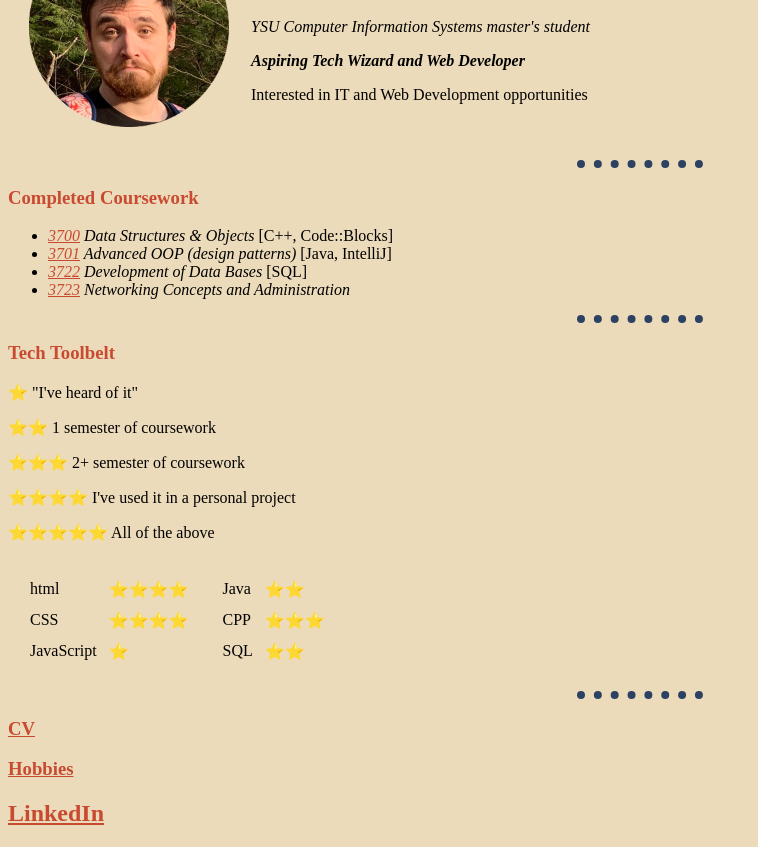
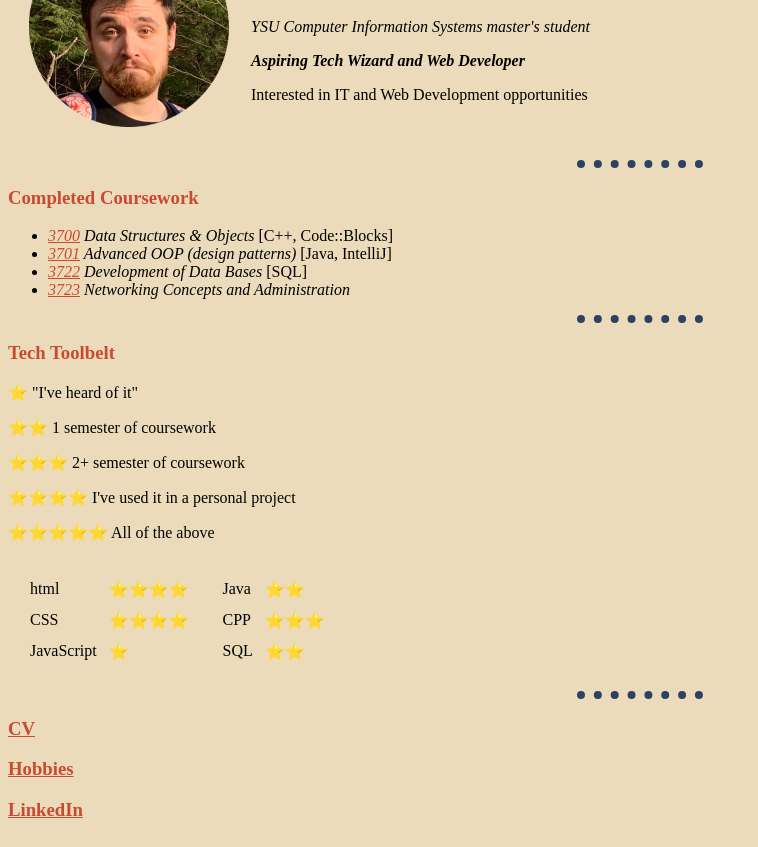
Before and after one commit to motmFN/cv, a plain HTML site: page index.html in a window 1280 px wide. Shown: the part 102-949 px from the top of the page, without its empty margins (0-758 px from the left). Drawn offline with Linux system fonts and the light colour scheme.

Commit message:
Update index.html
wrong size header for linkedIn fixed

```diff
--- a/index.html
+++ b/index.html
@@ -76,7 +76,7 @@
 
   <h3><a href="CV.html">CV</a></h3>
   <h3><a href="hobbies.html">Hobbies</a></h3>
-  <h2><a href="https://www.linkedin.com/in/frank-natoli-333209174">LinkedIn</a></h2>
+  <h3><a href="https://www.linkedin.com/in/frank-natoli-333209174">LinkedIn</a></h3>
   <!-- below is a ref to ContactMe which is not ready for deployment -->
   <!-- <h3><a href="ContactMe.html">Contact Me</a></h3> -->
 
```
